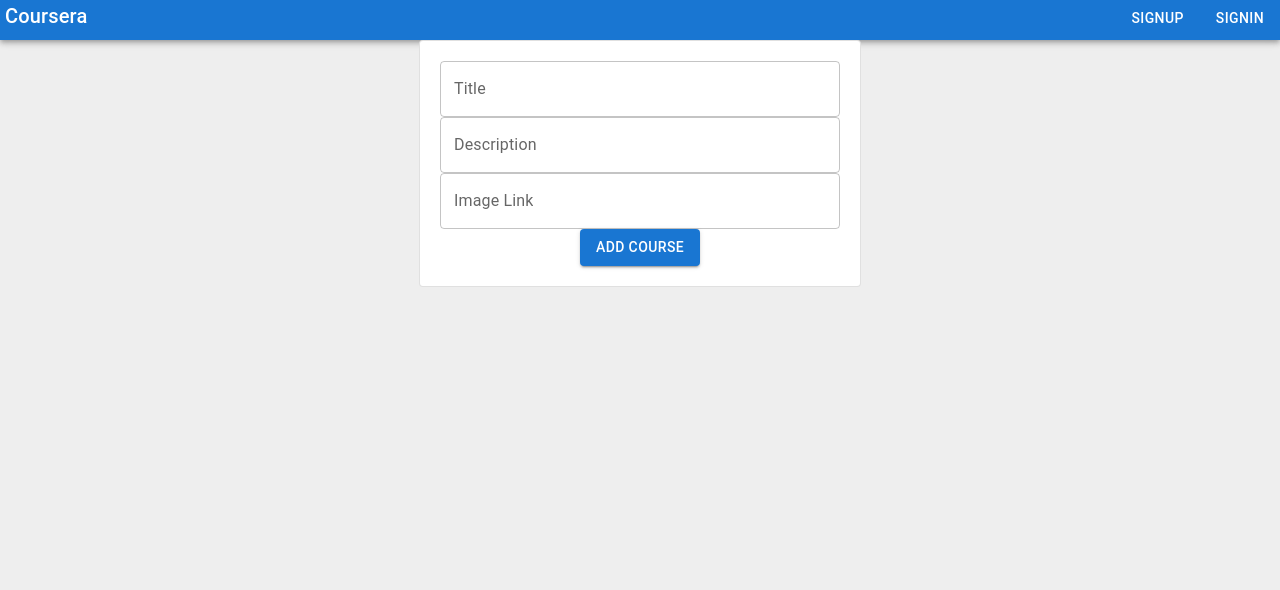
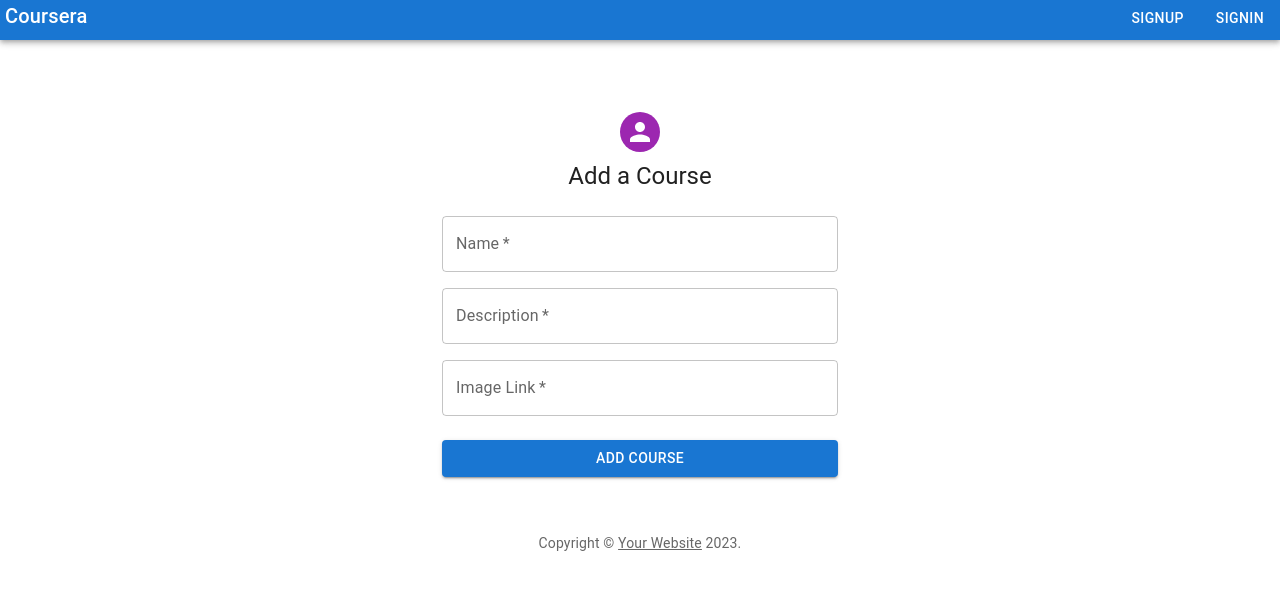
Before and after one commit to ShashwatPS/Course-Selling-App, a React (Vite) app in the folder Frontend Course-Todo-App/: page /addcourse in a window 1280 px wide. Shown: the top 590 px of the page. Built offline with nearby package versions, Linux system fonts and the light colour scheme; no server answers.

Commit message:
Fixed alot of things

```diff
--- a/Frontend Course-Todo-App/src/AddCourse.jsx
+++ b/Frontend Course-Todo-App/src/AddCourse.jsx
@@ -1,6 +1,27 @@
-import {Card, TextField} from "@mui/material";
+import {
+    Avatar, Box,
+    Container, createTheme, CssBaseline, Grid, Link,
+    TextField, ThemeProvider, Typography,
+} from "@mui/material";
 import Button from "@mui/material/Button";
 import {useState} from "react";
+
+function Copyright(props) {
+    return (
+        <Typography variant="body2" color="text.secondary" align="center" {...props}>
+            {'Copyright © '}
+            <Link color="inherit" href="https://mui.com/">
+                Your Website
+            </Link>{' '}
+            {new Date().getFullYear()}
+            {'.'}
+        </Typography>
+    );
+}
+
+// TODO remove, this demo shouldn't need to reset the theme.
+
+const defaultTheme = createTheme();
 
 function AddCourse(){
     const[title,setTitle] = useState("");
@@ -8,25 +29,64 @@ function AddCourse(){
     const[image,setImage]= useState("");
 
     return(
-        <div>
-            <center>
-            <Card variant="outlined" style={{width: 400,padding: 20}}>
+        <ThemeProvider theme={defaultTheme}>
+            <Container component="main" maxWidth="xs">
+                <CssBaseline />
+                <Box
+                    sx={{
+                        marginTop: 8,
+                        display: 'flex',
+                        flexDirection: 'column',
+                        alignItems: 'center',
+                    }}
+                >
+                    <Avatar sx={{ m: 1, bgcolor: 'secondary.main' }}>
+                        {/*<LockOutlinedIcon />*/}
+                    </Avatar>
+                    <Typography component="h1" variant="h5">
+                        Add a Course
+                    </Typography>
+                    <Box component="form" sx={{ mt: 3 }}>
+                        <Grid container spacing={2}>
+                            <Grid item xs={12}>
                                 <TextField
+                                    required
+                                    fullWidth
+                                    label="Name"
+                                    name="Name"
                                     onChange={(e)=>{
                                         setTitle(e.target.value);
                                     }}
-                id="outlined-basic" label="Title" variant="outlined" fullWidth={true}/>
+                                />
+                            </Grid>
+                            <Grid item xs={12}>
                                 <TextField
+                                    required
+                                    fullWidth
+                                    label="Description"
+                                    name="Description"
                                     onChange={(e)=>{
                                         setdescription(e.target.value);
                                     }}
-                id="outlined-basic" label="Description" variant="outlined" fullWidth={true}/>
+                                />
+                            </Grid>
+                            <Grid item xs={12}>
                                 <TextField
+                                    required
+                                    fullWidth
+                                    name="imageLink"
+                                    label="Image Link"
                                     onChange={(e)=>{
                                         setImage(e.target.value);
                                     }}
-                    id="outlined-basic" label="Image Link" variant="outlined" fullWidth={true}/>
+                                />
+                            </Grid>
+                        </Grid>
                         <Button
+                            type="submit"
+                            fullWidth
+                            variant="contained"
+                            sx={{ mt: 3, mb: 2 }}
                             onClick={()=>{
                                 function callback2(data){
                                     alert("Course Added!");
@@ -48,12 +108,15 @@ function AddCourse(){
                                         "Content-type": "application/json",
                                         "Authorization": "Bearer "+ localStorage.getItem("token"),
                                     }
-                    }).then(callback1)
-                }}
-                variant="contained">Add Course</Button>
-            </Card>
-                </center>
-        </div>
+                                }).then(callback1)}}
+                        >
+                            Add Course
+                        </Button>
+                    </Box>
+                </Box>
+                <Copyright sx={{ mt: 5 }} />
+            </Container>
+        </ThemeProvider>
     )
  }
 
--- a/Frontend Course-Todo-App/src/AppBar.jsx
+++ b/Frontend Course-Todo-App/src/AppBar.jsx
@@ -36,11 +36,44 @@ function Appbar(){
                         <div>
                             <Typography variant={"h6"} style={{
                                 paddingLeft: 5
-                            }}>Coursera</Typography>
+                            }}
+                            onClick={()=>{
+                                window.location="/";
+                            }}
+                            >Coursera</Typography>
                         </div>
-                        <div>
-                            <Typography variant={"h6"}>{userEmail}</Typography>
+                        <div style={{
+                            display: "flex",
+                        }}>
+                        <div style={{
+                            paddingRight: 15,
+                        }}>
+                            <Typography variant={"subtitle1"} style={{
+                                paddingTop: 5,
+                            }}>{userEmail}</Typography>
                         </div>
+                            <div>
+                                <Button
+                                    color="secondary"
+                                    disabled={false}
+                                    size="medium"
+                                    variant="filled"
+                                    onClick={()=>{
+                                        window.location= "/courses"
+                                    }}
+                                >SHOW COURSES</Button>
+                            </div>
+                            <div>
+                                <Button
+                                    color="secondary"
+                                    disabled={false}
+                                    size="medium"
+                                    variant="filled"
+                                    onClick={()=>{
+                                        window.location= "/addcourse"
+                                    }}
+                                >ADD A COURSE</Button>
+                            </div>
                         <div>
                             <Button
                                 color="secondary"
@@ -52,6 +85,7 @@ function Appbar(){
                                     window.location= "/"
                                 }}
                             >Logout</Button>
+                        </div>
                         </div>
                     </div>
                 </AppBar>
--- a/Frontend Course-Todo-App/src/Courses.jsx
+++ b/Frontend Course-Todo-App/src/Courses.jsx
@@ -27,7 +27,7 @@ function Courses(){
             flexWrap: "wrap"
         }}>
             {courses.map(course=>{
-                return <Course course={course}/>
+                return <Course course={course} setCourses={setCourses}/>
             })}
         </div>)
 }
@@ -64,6 +64,19 @@ function Course(props){
                 </Button>
                 <Button size="small" color="primary" onClick={()=>{
                     function callback2(data) {
+                        function callback2(data){
+                            props.setCourses(data.courses)
+                        }
+                        function callback1(res){
+                            res.json().then(callback2)
+                        }
+
+                        fetch("http://localhost:3000/admin/courses",{
+                            method: "GET",
+                            headers: {
+                                "Authorization": "Bearer "+localStorage.getItem("token")
+                            }
+                        }).then(callback1)
                         console.log(data);
                     }
 
```
Also changed, not shown: 2 other files (tests, documents, lock files or other folders). Lines whose indentation alone changed are shown as unchanged.
